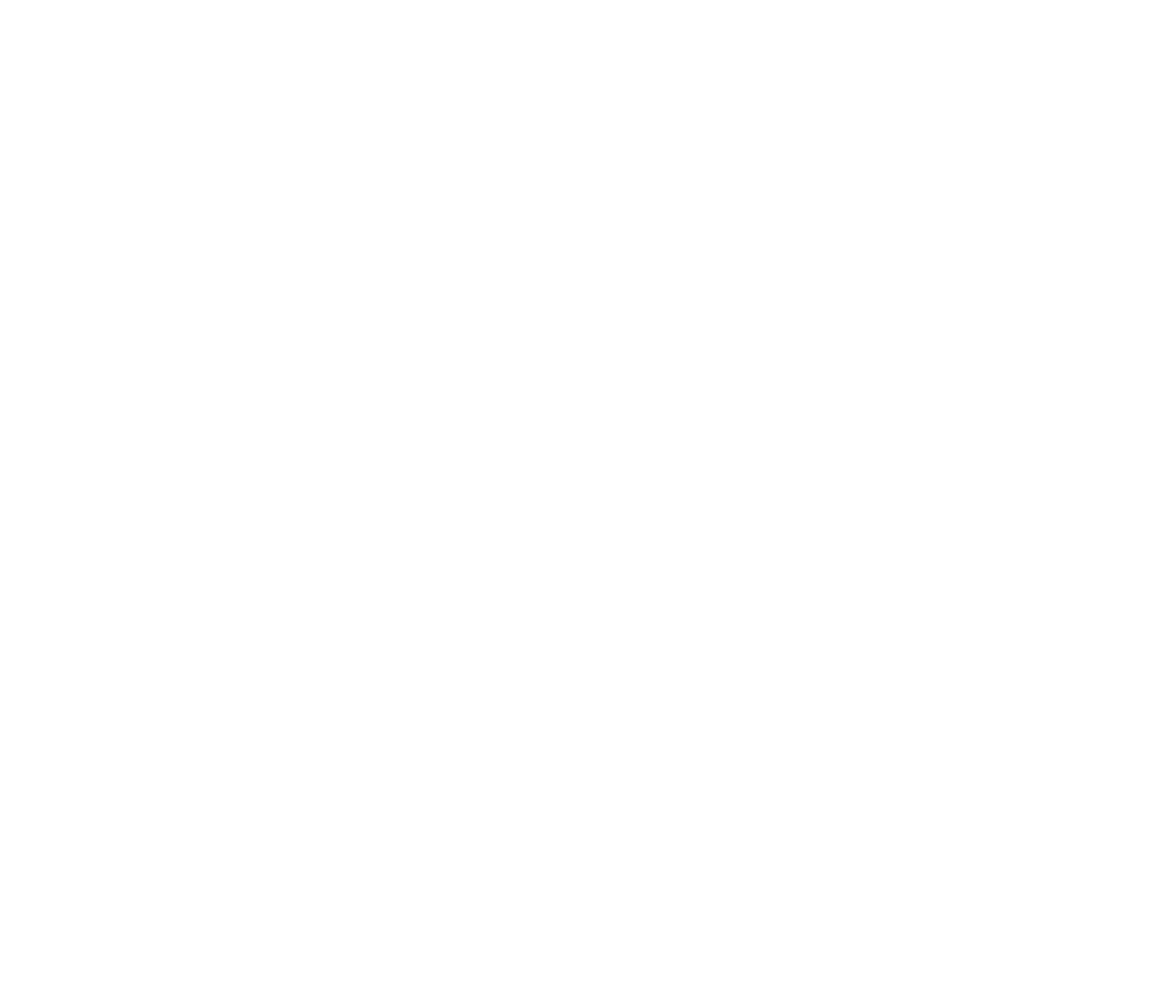
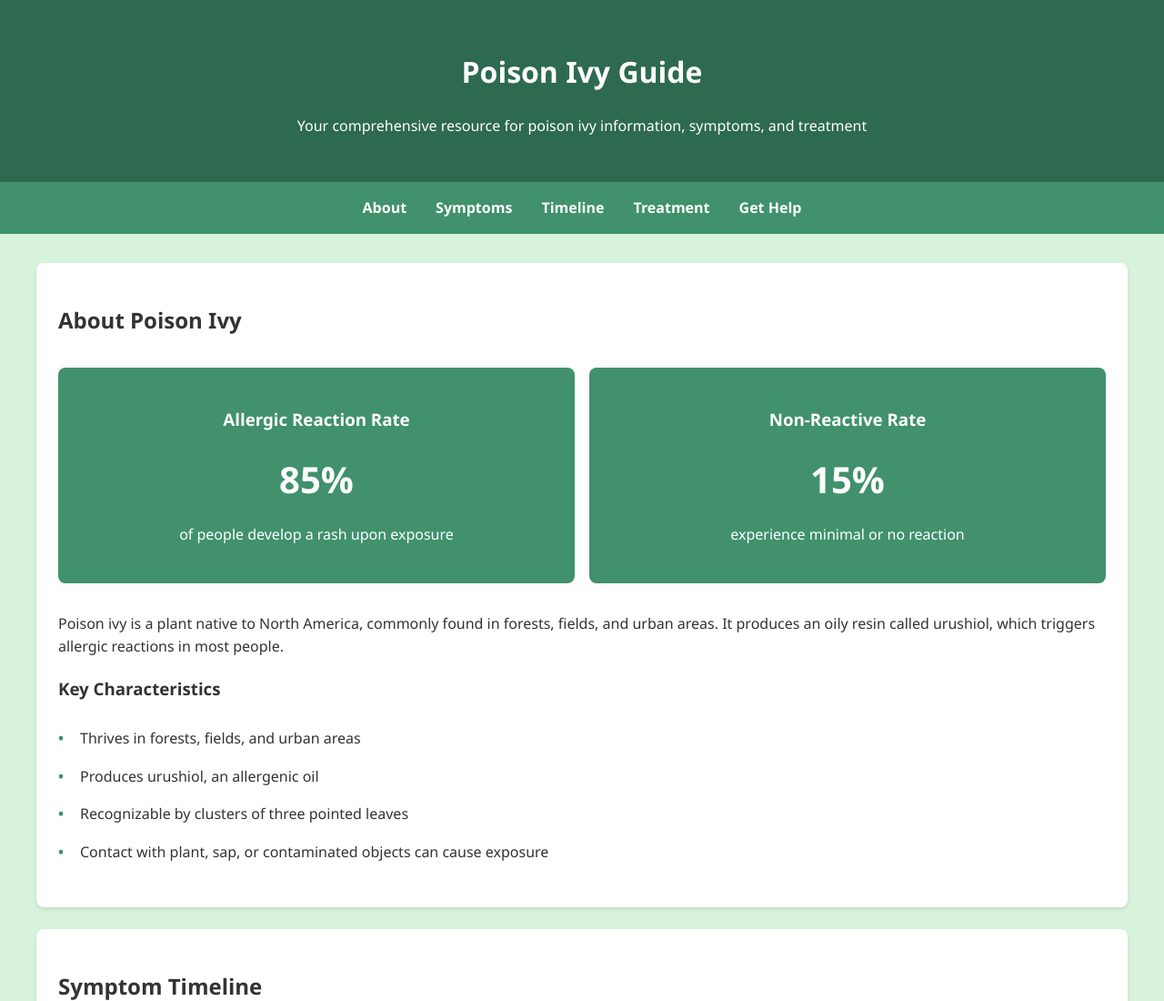
Before and after one commit to Cameron1386/PoisonIvyProj, a plain HTML site: page index.html in a window 1280 px wide. Shown: the top 1100 px of the page at 91% size. Before the commit the page ends 800 px from the top, so only its background shows below. Drawn offline with Linux system fonts and the light colour scheme.

Commit message:
skeleton

```diff
--- a/index.html
+++ b/index.html
@@ -3,9 +3,103 @@
 <head>
     <meta charset="UTF-8">
     <meta name="viewport" content="width=device-width, initial-scale=1.0">
-    <title>Document</title>
+    <title>Poison Ivy Guide</title>
+    <link rel="stylesheet" href="styles.css">
 </head>
 <body>
+    <header>
+        <h1>Poison Ivy Guide</h1>
+        <p>Your comprehensive resource for poison ivy information, symptoms, and treatment</p>
+    </header>
 
+    <nav>
+        <ul>
+            <li><a href="#about">About</a></li>
+            <li><a href="#symptoms">Symptoms</a></li>
+            <li><a href="#timeline">Timeline</a></li>
+            <li><a href="#treatment">Treatment</a></li>
+            <li><a href="#help">Get Help</a></li>
+        </ul>
+    </nav>
+
+    <div class="container">
+        <section id="about" class="card">
+            <h2>About Poison Ivy</h2>
+            <div class="statistics">
+                <div class="stat-card">
+                    <h3>Allergic Reaction Rate</h3>
+                    <div class="stat-number">85%</div>
+                    <p>of people develop a rash upon exposure</p>
+                </div>
+                <div class="stat-card">
+                    <h3>Non-Reactive Rate</h3>
+                    <div class="stat-number">15%</div>
+                    <p>experience minimal or no reaction</p>
+                </div>
+            </div>
+            <p>Poison ivy is a plant native to North America, commonly found in forests, fields, and urban areas. It produces an oily resin called urushiol, which triggers allergic reactions in most people.</p>
+
+            <h3>Key Characteristics</h3>
+            <ul class="treatment-list">
+                <li>Thrives in forests, fields, and urban areas</li>
+                <li>Produces urushiol, an allergenic oil</li>
+                <li>Recognizable by clusters of three pointed leaves</li>
+                <li>Contact with plant, sap, or contaminated objects can cause exposure</li>
+            </ul>
+        </section>
+
+        <section id="timeline" class="card">
+            <h2>Symptom Timeline</h2>
+
+            <div class="timeline-stage">
+                <h3>0-2 Hours After Exposure</h3>
+                <p>No visible reaction yet. Wash affected area with soap and water within 10-15 minutes. Clean all exposed items.</p>
+            </div>
+
+            <div class="timeline-stage">
+                <h3>12-48 Hours After Exposure</h3>
+                <p>Redness and mild swelling begin. Rash appears with increasing itchiness.</p>
+            </div>
+
+            <div class="timeline-stage">
+                <h3>2-7 Days After Exposure</h3>
+                <p>Rash worsens, developing into fluid-filled blisters. Itchiness intensifies.</p>
+            </div>
+
+            <div class="timeline-stage">
+                <h3>1-2 Weeks After Exposure</h3>
+                <p>Rash begins to crust over and heal. Watch for signs of infection.</p>
+            </div>
+        </section>
+
+        <section id="treatment" class="card">
+            <h2>Treatment Options</h2>
+            <ul class="treatment-list">
+                <li>Wash affected skin thoroughly with soap and water</li>
+                <li>Apply calamine lotion or hydrocortisone cream</li>
+                <li>Use cool compresses for relief</li>
+                <li>Take antihistamines like Benadryl for itching</li>
+                <li>Use oatmeal baths or aloe vera for soothing</li>
+                <li>Keep blisters clean and dry</li>
+            </ul>
+        </section>
+
+        <section id="help" class="card">
+            <h2>Where to Get Help</h2>
+            <div class="emergency-contacts">
+                <h3>Emergency Contacts</h3>
+                <p><strong>Poison Control Center:</strong> 1-800-222-1222 (24/7 Hotline)</p>
+                <p><strong>American Academy of Dermatology:</strong> (888) 462-DERM (3376)</p>
+            </div>
+
+            <h3>Seek Immediate Medical Attention If:</h3>
+            <ul class="treatment-list">
+                <li>Rash spreads to sensitive areas (eyes, mouth, genitals)</li>
+                <li>Signs of infection appear (pus, yellow scabs, fever)</li>
+                <li>You experience severe swelling or difficulty breathing</li>
+                <li>Rash covers large portions of your body</li>
+            </ul>
+        </section>
+    </div>
 </body>
 </html>
--- /dev/null
+++ b/styles.css
@@ -0,0 +1,123 @@
+:root {
+    --primary: #2d6a4f;
+    --secondary: #40916c;
+    --accent: #95d5b2;
+    --light: #d8f3dc;
+    --white: #ffffff;
+  }
+
+  body {
+    font-family: 'Segoe UI', Tahoma, Geneva, Verdana, sans-serif;
+    margin: 0;
+    padding: 0;
+    line-height: 1.6;
+    color: #333;
+    background-color: var(--light);
+  }
+
+  header {
+    background-color: var(--primary);
+    color: white;
+    padding: 2rem;
+    text-align: center;
+  }
+
+  nav {
+    background-color: var(--secondary);
+    padding: 1rem;
+  }
+
+  nav ul {
+    list-style: none;
+    padding: 0;
+    margin: 0;
+    display: flex;
+    justify-content: center;
+    gap: 2rem;
+  }
+
+  nav a {
+    color: white;
+    text-decoration: none;
+    font-weight: bold;
+  }
+
+  .container {
+    max-width: 1200px;
+    margin: 0 auto;
+    padding: 2rem;
+  }
+
+  .card {
+    background: var(--white);
+    border-radius: 8px;
+    padding: 1.5rem;
+    margin-bottom: 1.5rem;
+    box-shadow: 0 2px 4px rgba(0,0,0,0.1);
+  }
+
+  .statistics {
+    display: grid;
+    grid-template-columns: repeat(auto-fit, minmax(200px, 1fr));
+    gap: 1rem;
+    margin: 2rem 0;
+  }
+
+  .stat-card {
+    background: var(--secondary);
+    color: white;
+    padding: 1.5rem;
+    border-radius: 8px;
+    text-align: center;
+  }
+
+  .stat-number {
+    font-size: 2.5rem;
+    font-weight: bold;
+    margin: 0.5rem 0;
+  }
+
+  .timeline-stage {
+    border-left: 4px solid var(--secondary);
+    padding-left: 1rem;
+    margin: 1rem 0;
+  }
+
+  .emergency-contacts {
+    background-color: #dc3545;
+    color: white;
+    padding: 1rem;
+    border-radius: 8px;
+    margin-top: 1rem;
+  }
+
+  .treatment-list {
+    list-style: none;
+    padding: 0;
+  }
+
+  .treatment-list li {
+    padding: 0.5rem 0;
+    padding-left: 1.5rem;
+    position: relative;
+  }
+
+  .treatment-list li:before {
+    content: "•";
+    color: var(--secondary);
+    font-weight: bold;
+    position: absolute;
+    left: 0;
+  }
+
+  @media (max-width: 768px) {
+    nav ul {
+      flex-direction: column;
+      text-align: center;
+      gap: 1rem;
+    }
+
+    .container {
+      padding: 1rem;
+    }
+  }
```
Also changed, not shown: javascr.js (added).
